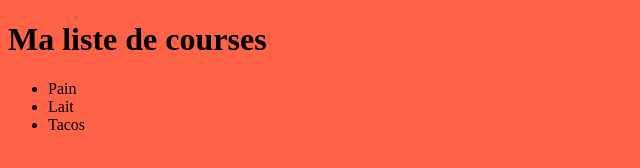
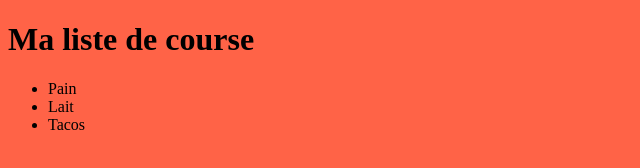
Before and after one commit to NicolasGAUD/JS_9_13_20261005_1009, a plain HTML site: page JS_12_CDA_DOM/dom-tree/index.html in a window 1280 px wide. Shown: the full height of the page, 0-640 px from the left. Drawn offline with Linux system fonts and the light colour scheme.

Commit message:
[feat : Initial Commit]

```diff
--- a/JS_12_CDA_DOM/dom-tree/index.html
+++ b/JS_12_CDA_DOM/dom-tree/index.html
@@ -5,7 +5,7 @@
     <title>Ma liste</title>
 </head>
 <body>
-<h1>Ma liste de courses</h1>
+<h1>Ma liste de course</h1>
 <ul>
     <li>Pain</li>
     <li>Lait</li>
```
